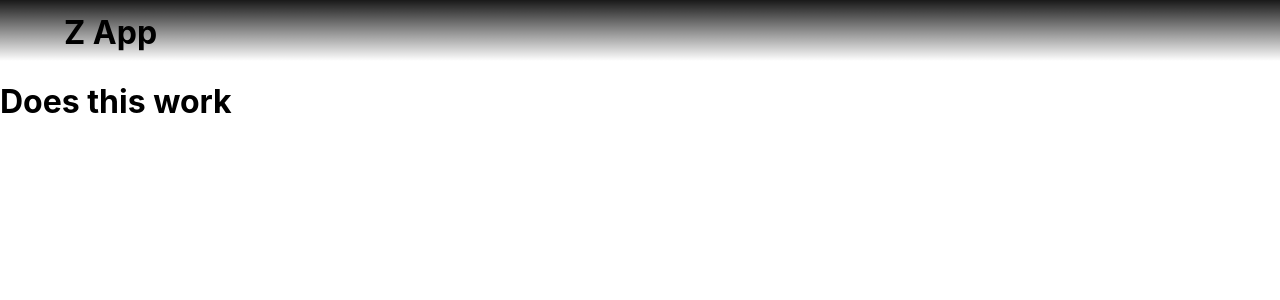
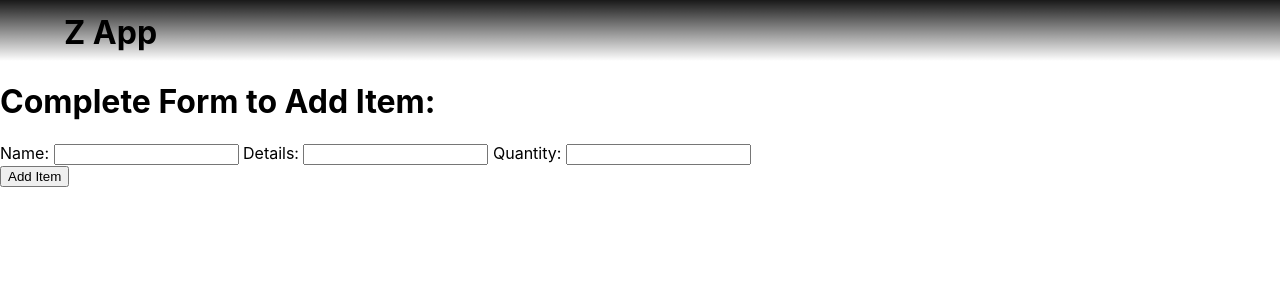
Before and after one commit to WollerChris/App2, a React (Create React App) app in the folder frontend/zfront/: page /manager/1/additem in a window 1280 px wide. Shown: the top 300 px of the page. Built offline with nearby package versions, Linux system fonts and the light colour scheme.

Commit message:
Add item to inventory complete
Add item has been created for manager.  Issue resulted with search function not being able to check  null with .lowercase and .contains.

removed search function

```diff
--- a/frontend/zfront/src/Components/Additem/Additem.js
+++ b/frontend/zfront/src/Components/Additem/Additem.js
@@ -6,8 +6,34 @@ import { useNavigate, useLocation } from 'react-router-dom'
 
 function Additem() {
     const navigate = useNavigate()
-    const hello = useLocation().state;
+    const useridstrng = useLocation().state;
+    const [itemname, setName] = useState()
+    const [description, setDescription] = useState()
+    const [quantitystrng, setQuantity] = useState()
 
+console.log(`Id passed to addItem is: ${useridstrng}`)
+
+
+const handleSubmit = (e) => {
+        // console.log(userid, itemname, description, quantity)
+    let userid = parseInt(useridstrng)
+    let quantity = parseInt(quantitystrng)
+    // const Update = {numUserId, itemname, description, numQuantity}
+    navigate(`/manager/${useridstrng}`)
+    console.log(userid , quantity)
+
+    fetch('http://localhost:8081/addItem', {
+        method: 'POST',
+        headers: {
+            'Content-Type': 'application/json'
+                },
+                body: JSON.stringify({userid: userid, itemname: itemname, description: description, quantity: quantity})
+      })
+      .then(response => response.json()
+      ).then(function (data) {
+        console.log(data)
+      })
+    };
 
 
 
@@ -15,7 +41,40 @@ function Additem() {
 
     return (
       <>
-        <h1> Does this work </h1>
+        <div className='AFormInput'>
+                  <div className='AFormHeader'>
+                    <h1 className='AFormTitle'>Complete Form to Add Item: </h1>
+                  </div>
+                  <div className='AFormDetails'>
+
+                      <form id='myForm' onSubmit = {handleSubmit}>
+                            <label> Name:  </label>
+                            <input
+                              type='text'
+                              value={ itemname }
+                              onChange={(e) => setName(e.target.value)}
+                              />
+
+                            <label> Details: </label>
+                            <input
+                              type='text'
+                              value={description}
+                              onChange={(e) => setDescription(e.target.value)}
+                              />
+
+                            <label> Quantity: </label>
+                            <input
+                              type='number'
+                              value={ quantitystrng }
+                              onChange={(e) => setQuantity(e.target.value)}
+                              />
+                      </form>
+
+                  </div>
+                  <div className='Footer'>
+                    <button className='SubmitBtn' onClick={() => {handleSubmit()}}>Add Item</button>
+                  </div>
+            </div>
       </>
     );
   }
--- a/frontend/zfront/src/Components/Manager/Manager.js
+++ b/frontend/zfront/src/Components/Manager/Manager.js
@@ -1,17 +1,18 @@
 import { useState } from 'react';
 import './Manager.css';
 import { useEffect} from 'react';
-import { useNavigate, useLocation } from 'react-router-dom'
+import { useNavigate, useLocation, useParams } from 'react-router-dom'
 
 
 
 function Manager() {
     const navigate = useNavigate()
     const hello = useLocation().state;
+    const { id } = useParams();
+
     const [loading, setLoading] = useState(true)
     const [inventory, setInventory] = useState([])
     const [searchText, setSearchText] = useState('')
-    const [id, setid] = useState('')
     const [name, setname] = useState('')
     const [description, setdescription] = useState('')
     const [quantity, setquantity] = useState('')
@@ -34,7 +35,7 @@ function Manager() {
   }
 
   const AllData = (item) => {
-    setid(item.id)
+    // setid(item.id)
     setname(item.itemname)
     setdescription(item.description)
     setquantity(item.quantity)
@@ -50,22 +51,22 @@ function Manager() {
       <div className='headerBar'>
       <h2 className='pstyle'>{`Welcome ${hello}`}</h2>
       <h4 className='pstyle'>Inventory list</h4>
-        <div className='searchContainer'id="searchContainer">
+        {/* <div className='searchContainer'id="searchContainer">
             <input className='searchInput' id="searchInput" type="text" name="search"
                 placeholder="Search for item..." onChange={lowerCaseHelper}>
             </input>
-        </div>
+        </div> */}
       </div>
 
       <div className='fullcontainer'>
-        {inventory.filter(item => item.itemname.toLowerCase().includes(searchText))
-          .map(item => (
+        {/* {inventory.filter(item => item.itemname.includes(searchText)) */}
+          {inventory.map(item => (
             <div className='singleItemContainer' onClick={() => AllData(item)}>
                 <div className='itemHeader'>
                   <p className='idstyle'>Item ID: {item.id}</p>
                   <h3>Item Name: {item.itemname}</h3>
                 </div>
-              <p>Item Description: {item.description.slice(0,100)}...</p>
+              <p>Item Description: {item.description}...</p>
               <p>Inventory: {item.quantity}</p>
             </div>
           ))
@@ -79,7 +80,7 @@ function Manager() {
             <p className='MdetailsOther'>Quantity: {quantity}</p>
         </div>
         <div className='btnGroup'>
-            <button className='ABtn' onClick={() => navigate(`addItem`)} >Add Item</button>
+            <button className='ABtn' onClick={() => navigate(`addItem`,{ state: id })} >Add Item</button>
             <button className='UBtn' >Update Item </button>
             <button className='DBtn' >Delete Item</button>
         </div>
```
Also changed, not shown: 1 other file (tests, documents, lock files or other folders).
